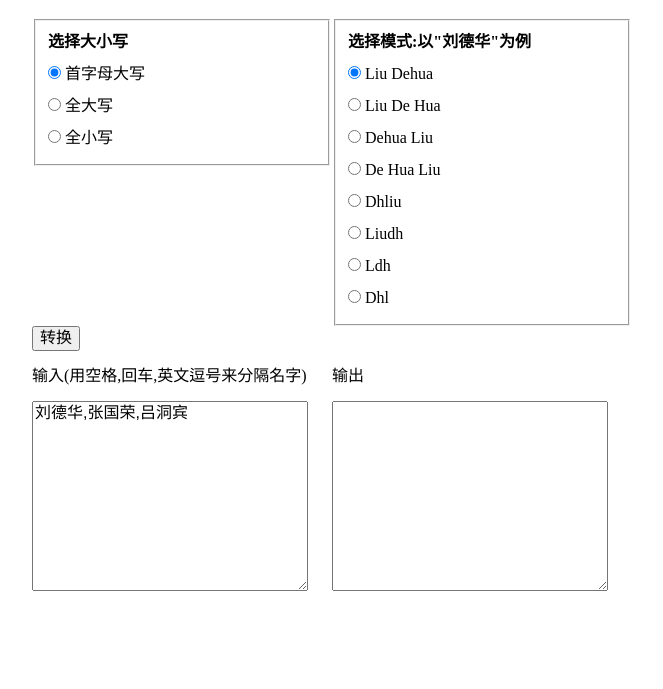
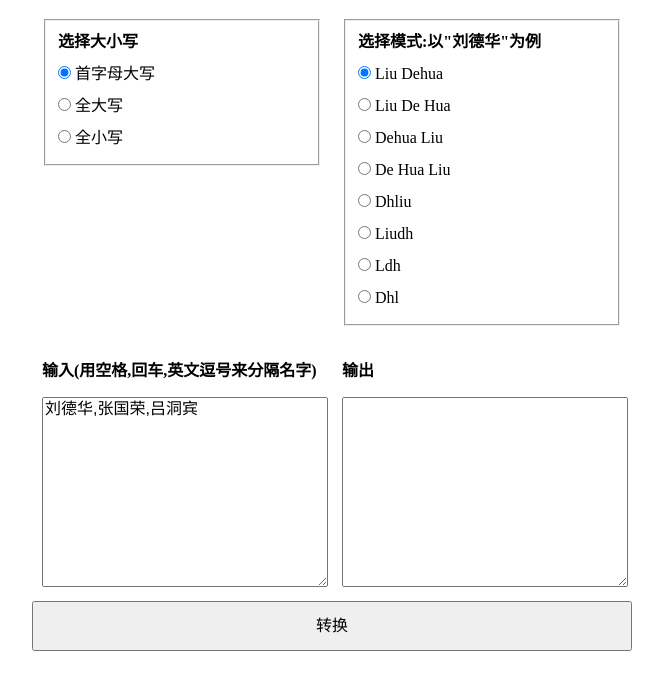
Before and after one commit to holynova/pinyin_web, a website built with webpack: page src/index.html in a window 1280 px wide. Shown: the part 61-750 px from the top of the page, without its empty margins (308-971 px from the left). Built offline with nearby package versions, Linux system fonts and the light colour scheme.

Commit message:
完成可用的第一版

```diff
--- a/src/index.html
+++ b/src/index.html
@@ -24,7 +24,6 @@
       </div>
     </form>
     <!-- <p>脚手架创建成功</p> -->
-    <button class="btn-go">转换</button>
     <div class="io">
       <div class="left">
         <p>输入(用空格,回车,英文逗号来分隔名字)</p>
@@ -35,6 +34,8 @@
         <textarea name="output" id="output" cols="30" rows="10"></textarea>
       </div>
     </div>
+
+    <button class="btn-go">转换</button>
   </div>
 </body>
 
--- a/src/scripts/index.js
+++ b/src/scripts/index.js
@@ -91,6 +91,7 @@ function initBtn() {
     }
     convert();
   });
+  $('#input').blur(convert);
 }
 
 function main() {
--- a/src/styles/style.scss
+++ b/src/styles/style.scss
@@ -5,14 +5,21 @@ html {
       max-width: 600px;
       margin: 0 auto;
 
+      .left,
+      .right {
+        flex: 1;
+        margin: 0 10px;
+        // width: 100%;
+      }
+
       .mode {
         display: flex;
         width: 100%;
 
-        .left,
-        .right {
-          flex: 1;
-        }
+        // .left,
+        // .right {
+        //   flex: 1;
+        // }
 
         .group-title {
           font-weight: bold;
@@ -33,15 +40,21 @@ html {
 
       .io {
         display: flex;
+        margin-top: 20px;
 
-        .left,
-        .right {
-          flex: 1;
+        p {
+          font-weight: bold;
         }
 
         textarea {
-          width: 90%;
+          width: 100%;
         }
+      }
+
+      .btn-go {
+        width: 100%;
+        height: 50px;
+        margin-top: 10px;
       }
     }
   }
```
